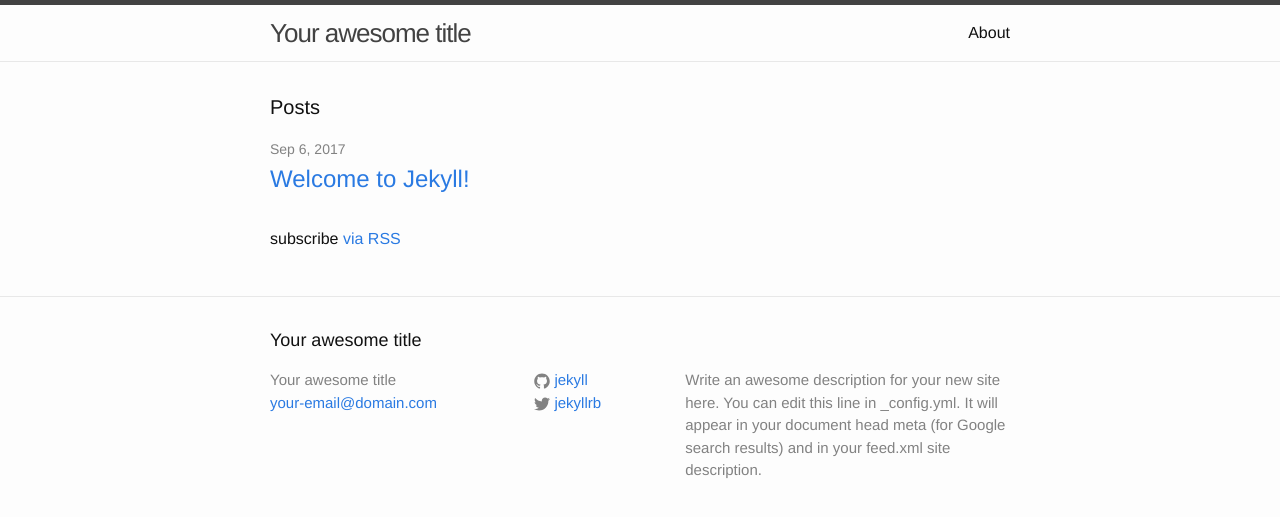
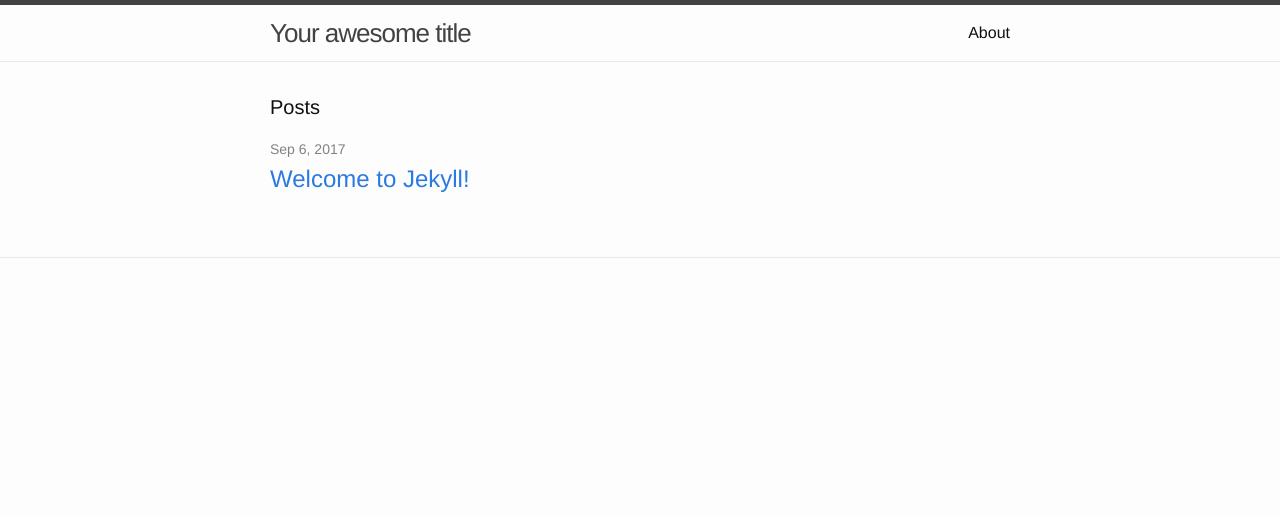
Before and after one commit to guerbai/guerbai.github.io, a Jekyll site: the page built from index.html, in a window 1280 px wide. Shown: the top 517 px of the page. Built offline with Jekyll 4.4.1, drawn with Linux system fonts in a browser that asks for light colours.

Commit message:
remove some

```diff
--- a/_config.yml
+++ b/_config.yml
@@ -7,7 +7,7 @@
 
 # Site settings
 title: Your awesome title
-email: your-email@domain.com
+email: fyb617243899@gmail.com2
 description: > # this means to ignore newlines until "baseurl:"
   Write an awesome description for your new site here. You can edit this
   line in _config.yml. It will appear in your document head meta (for
--- a/_includes/footer.html
+++ b/_includes/footer.html
@@ -2,9 +2,9 @@
 
   <div class="wrapper">
 
-    <h2 class="footer-heading">{{ site.title }}</h2>
+    <!-- <h2 class="footer-heading">{{ site.title }}</h2> -->
 
-    <div class="footer-col-wrapper">
+<!--     <div class="footer-col-wrapper">
       <div class="footer-col footer-col-1">
         <ul class="contact-list">
           <li>{{ site.title }}</li>
@@ -32,7 +32,7 @@
         <p>{{ site.description }}</p>
       </div>
     </div>
-
+ -->
   </div>
 
 </footer>
--- a/index.html
+++ b/index.html
@@ -18,6 +18,6 @@ layout: default
     {% endfor %}
   </ul>
 
-  <p class="rss-subscribe">subscribe <a href="{{ "/feed.xml" | prepend: site.baseurl }}">via RSS</a></p>
+  <!-- <p class="rss-subscribe">subscribe <a href="{{ "/feed.xml" | prepend: site.baseurl }}">via RSS</a></p> -->
 
 </div>
```
Also changed, not shown: 5 other files.
